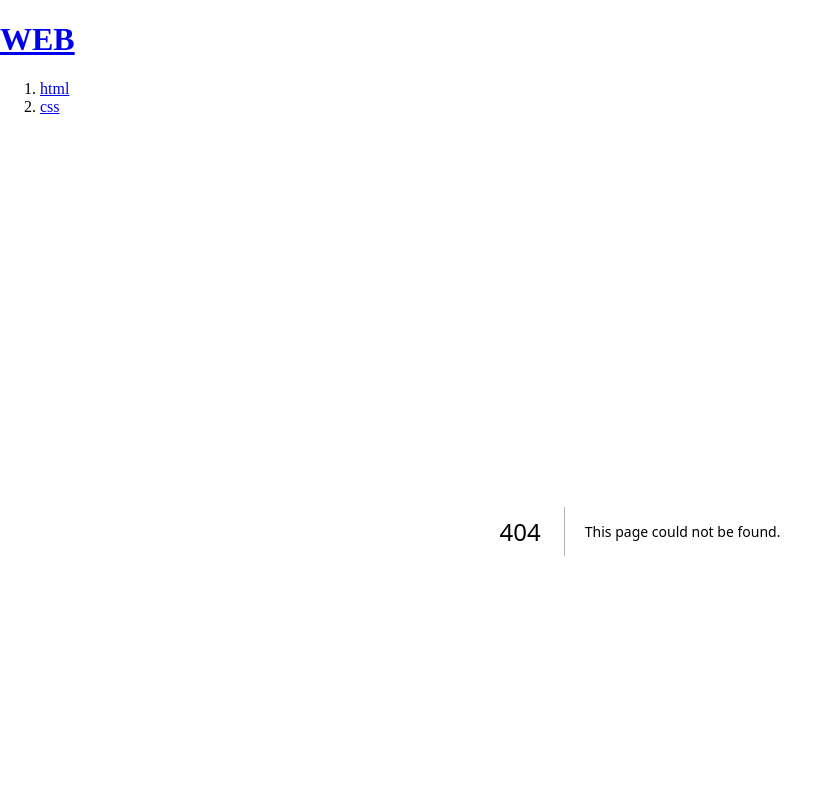
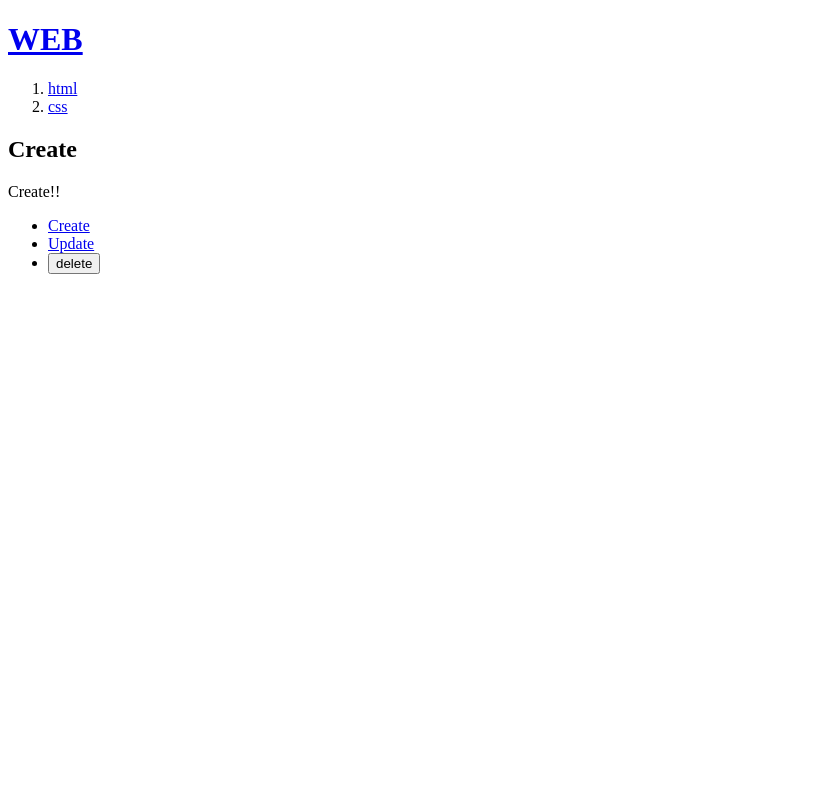
Before and after one commit to CLM-BONNY/next.js-basic, a Next.js app: page /create in a window 1280 px wide. Before the commit this address had no page. Shown: the top 800 px of the page, without its empty margins (0-839 px from the left). Built offline with nearby package versions, Linux system fonts and the light colour scheme.

Commit message:
feat. 라우팅

```diff
--- /dev/null
+++ b/src/app/create/layout.js
@@ -0,0 +1,8 @@
+export default function Layout(props){
+  return(
+    <form>
+      <h2>Create</h2>
+      {props.children}
+    </form>
+  )
+}
--- /dev/null
+++ b/src/app/create/page.js
@@ -0,0 +1,5 @@
+export default function Create() {
+  return(
+    <>Create!!</>
+  )
+}
```
Also changed, not shown: src/app/read/[id]/page.js (added, +8 -0 lines).
